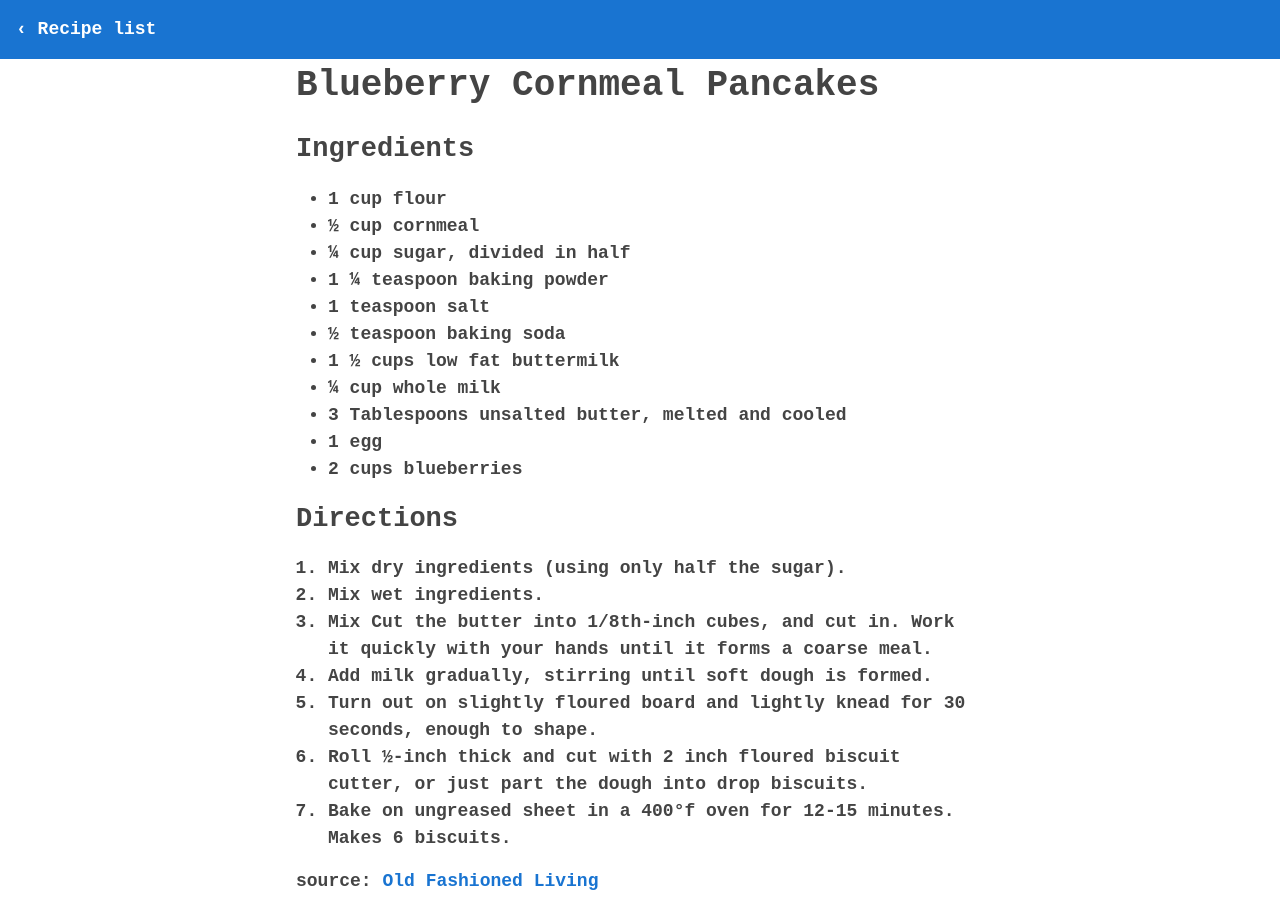
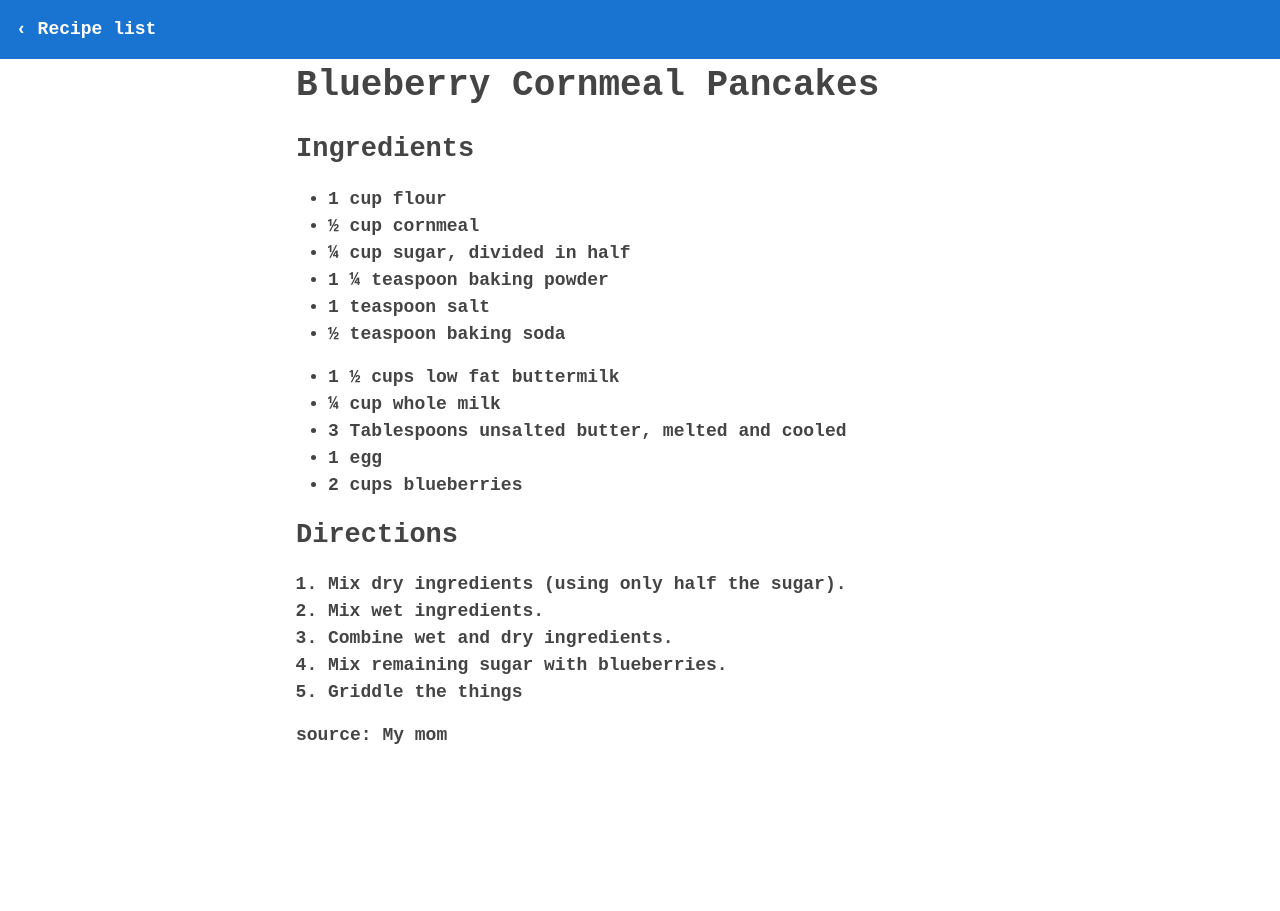
Before and after one commit to mattsugihara/recipes, a Jekyll site: the page built from _posts/2014-01-01-Blueberry-Cornmeal-Pancakes.md, in a window 1280 px wide. Built offline with Jekyll 4.4.1, drawn with Linux system fonts in a browser that asks for light colours; some web fonts are replaced.

Commit message:
automatic push

```diff
--- a/_posts/2014-01-01-Blueberry-Cornmeal-Pancakes.md
+++ b/_posts/2014-01-01-Blueberry-Cornmeal-Pancakes.md
@@ -9,6 +9,7 @@ layout: recipe
 - 1 &frac14; teaspoon baking powder
 - 1 teaspoon salt
 - &frac12; teaspoon baking soda
+
 - 1 &frac12; cups low fat buttermilk
 - &frac14; cup whole milk
 - 3 Tablespoons unsalted butter, melted and cooled
@@ -18,11 +19,8 @@ layout: recipe
 ##Directions
 1. Mix dry ingredients (using only half the sugar).
 2. Mix wet ingredients.
-3. Mix
-Cut the butter into 1/8th-inch cubes, and cut in.  Work it quickly with your hands until it forms a coarse meal.
-3. Add milk gradually, stirring until soft dough is formed.
-4. Turn out on slightly floured board and lightly knead for 30 seconds, enough to shape.
-5. Roll &frac12;-inch thick and cut with 2 inch floured biscuit cutter, or just part the dough into drop biscuits.
-6. Bake on ungreased sheet in a 400&deg;f oven for 12-15 minutes. Makes 6 biscuits.
+3. Combine wet and dry ingredients.
+4. Mix remaining sugar with blueberries.
+5. Griddle the things
 
-source: [Old Fashioned Living](http://oldfashionedliving.com/biscuits.html">http://oldfashionedliving.com/biscuits.html)
+source: My mom
```
